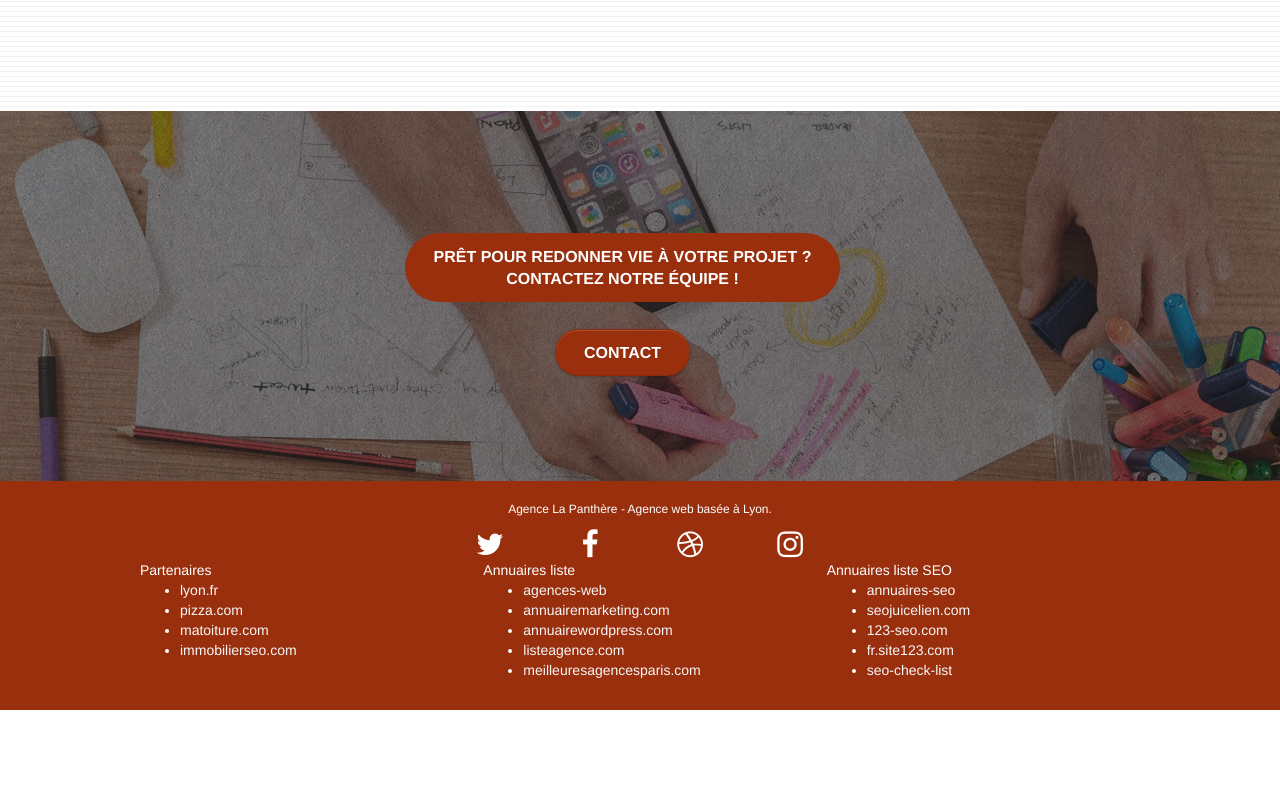
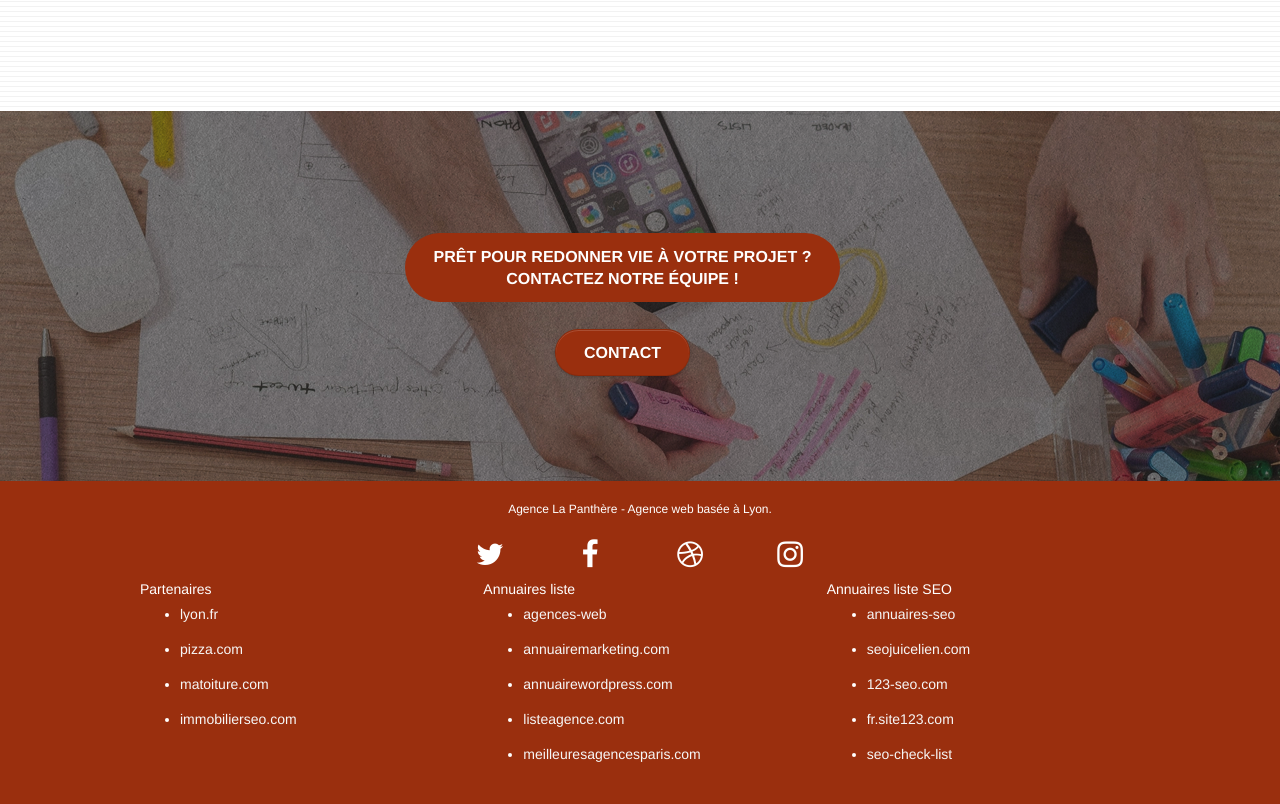
Before and after one commit to srnlptn9165/NouveauTest, a plain HTML site: page index.html in a window 1280 px wide. Shown: the part 2824-3628 px from the top of the page. Before the commit the page ends 3534 px from the top, so only its background shows below. Drawn offline with Linux system fonts and the light colour scheme.

Commit message:
update padding footer icon-md col-sm-4 li

```diff
--- a/style.css
+++ b/style.css
@@ -487,8 +487,9 @@ button {
 }
 
 .icon-md {
+    padding: 10px;
     font-size: 30px!important;
-}
+   }
 
 .icon-lg {
     font-size: 60px!important;
@@ -669,6 +670,11 @@ a {
     font-family: "helvetica";
     font-weight: 400;
     color: #F7F7F7!important;
+}
+.col-sm-4 li {
+    padding-bottom:10px ;
+    padding-right:15px;
+    padding-top:5px;
 }
 
 .container {
@@ -1095,6 +1101,7 @@ h4 {
     }
 }
 
+
 span .capitalize {
     text-transform: capitalize;
     text-transform: uppercase;
```
